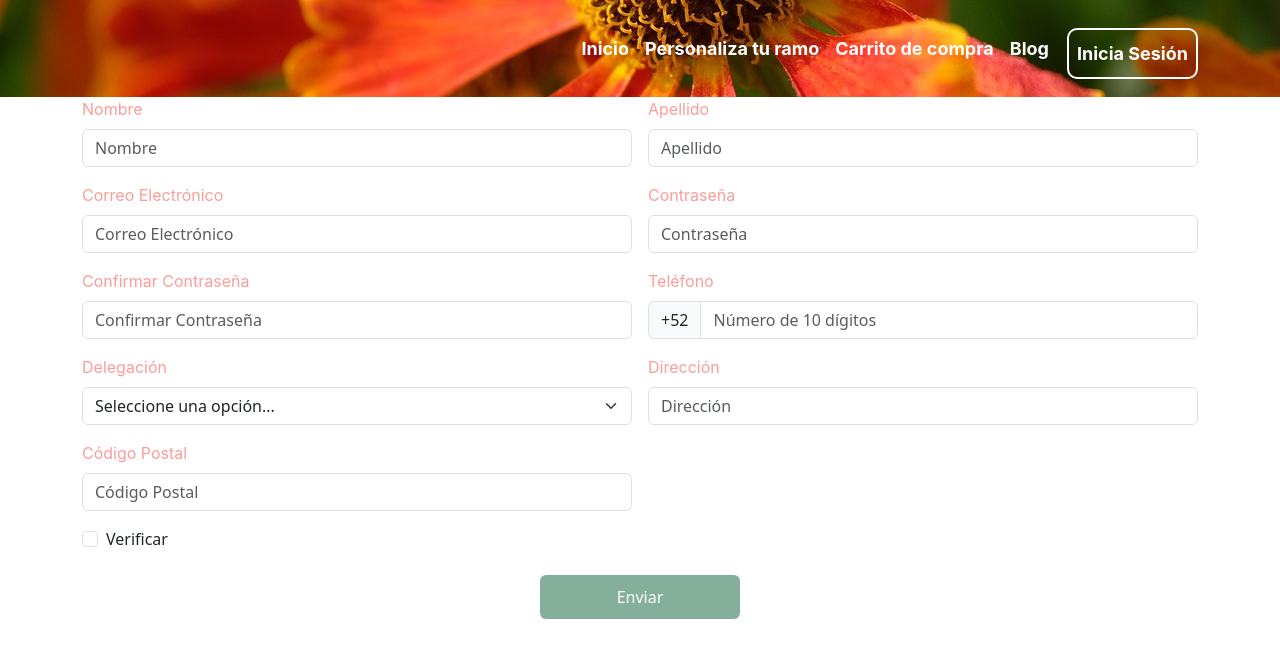
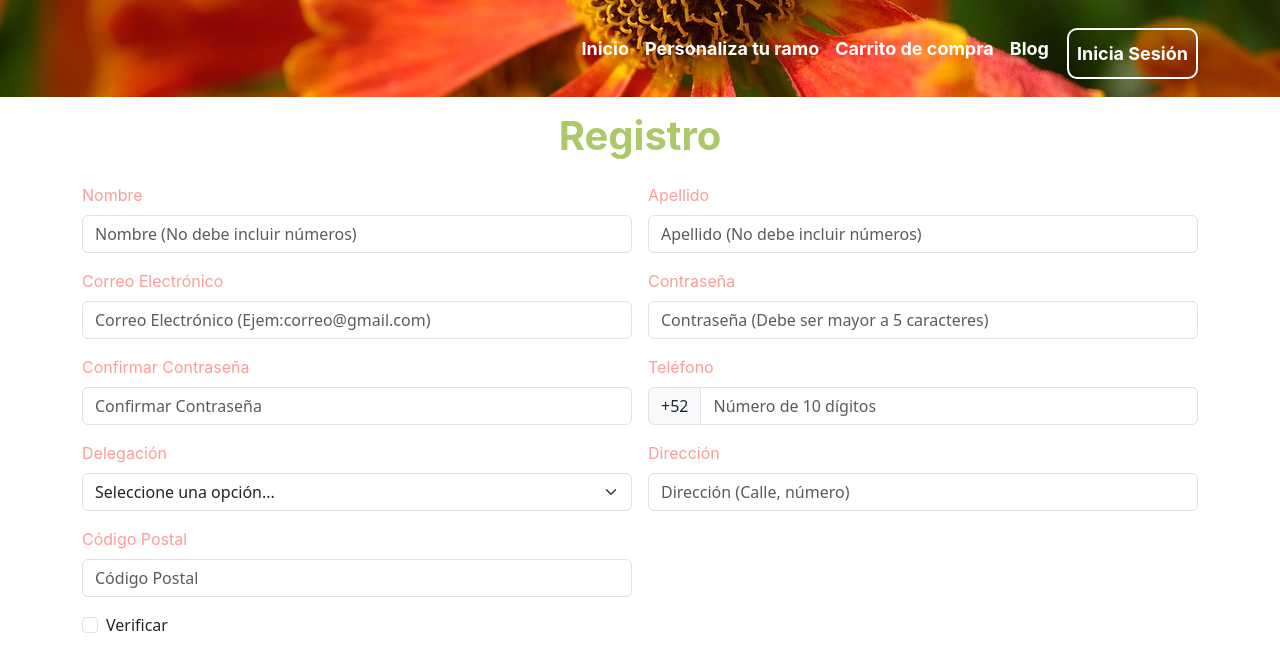
Before and after one commit to M0-00n/Equipo-1, a plain HTML site: page registrate.html in a window 1280 px wide. Shown: the top 658 px of the page. Drawn offline with nearby package versions, Linux system fonts and the light colour scheme.

Commit message:
Cambios de registro de usuarios
Título y texto en placeholder

```diff
--- a/registrate.html
+++ b/registrate.html
@@ -32,23 +32,29 @@
             </div>
         </nav>
     </header>
+    <div>
+      <h1 style="text-align: center; padding: 15px;"  class="h1TipoLetra">Registro</h1>
+    </div>
+
+
+
     <div class="container">
       <form id="formRegistroUsuario" class="row g-3" novalidate>
           <div class="col-md-6">
             <label for="nombre" class="form-label">Nombre</label>
-            <input type="text" class="form-control" id="nombre" name="nombre" placeholder="Nombre" required minlength="5" maxlength="50">
+            <input type="text" class="form-control" id="nombre" name="nombre" placeholder="Nombre (No debe incluir números)" required minlength="5" maxlength="50">
           </div>
           <div class="col-md-6">
             <label for="apellido" class="form-label">Apellido</label>
-            <input type="text" class="form-control" id="apellido" name="apellido" placeholder="Apellido" required minlength="5" maxlength="100">
+            <input type="text" class="form-control" id="apellido" name="apellido" placeholder="Apellido (No debe incluir números)" required minlength="5" maxlength="100">
           </div>
         <div class="col-md-6">
           <label for="correo" class="form-label">Correo Electrónico</label>
-          <input type="email" class="form-control" id="correo" name="correo" placeholder="Correo Electrónico">
+          <input type="email" class="form-control" id="correo" name="correo" placeholder="Correo Electrónico (Ejem:correo@gmail.com)">
         </div>
         <div class="col-md-6">
           <label for="contrasena" class="form-label">Contraseña</label>
-          <input type="password" class="form-control" id="contrasena" name="contrasena" placeholder="Contraseña" required minlength="5" maxlength="15">
+          <input type="password" class="form-control" id="contrasena" name="contrasena" placeholder="Contraseña (Debe ser mayor a 5 caracteres)" required minlength="5" maxlength="15">
         </div>
 
         <div class="col-md-6">
@@ -91,7 +97,7 @@
 
         <div class="col-md-6">
           <label for="direccion" class="form-label">Dirección</label>
-          <input type="text" class="form-control" id="direccion" name="direccion" placeholder="Dirección">
+          <input type="text" class="form-control" id="direccion" name="direccion" placeholder="Dirección (Calle, número)">
         </div>
         <div class="col-md-6">
           <label for="codigopostal" class="form-label">Código Postal</label>
```
Also changed, not shown: usuarios/db.json (+15 -4 lines).
